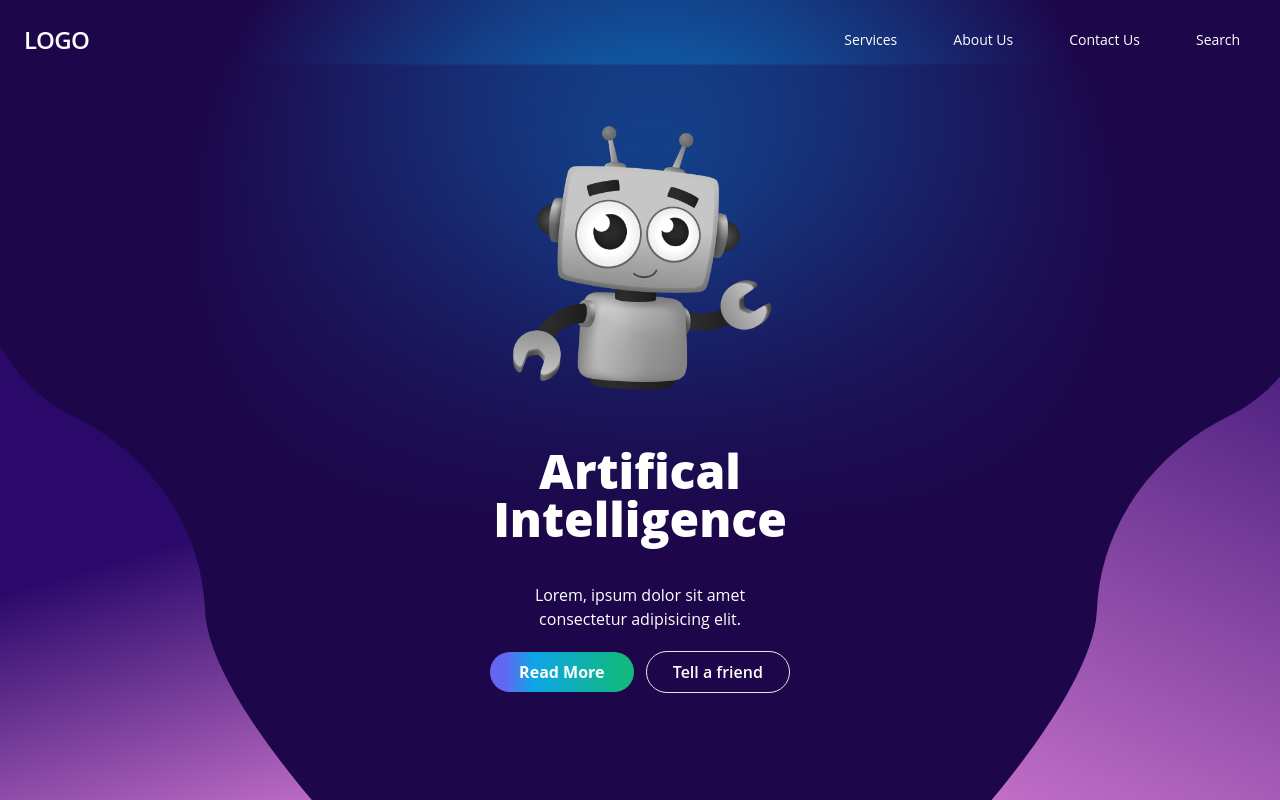
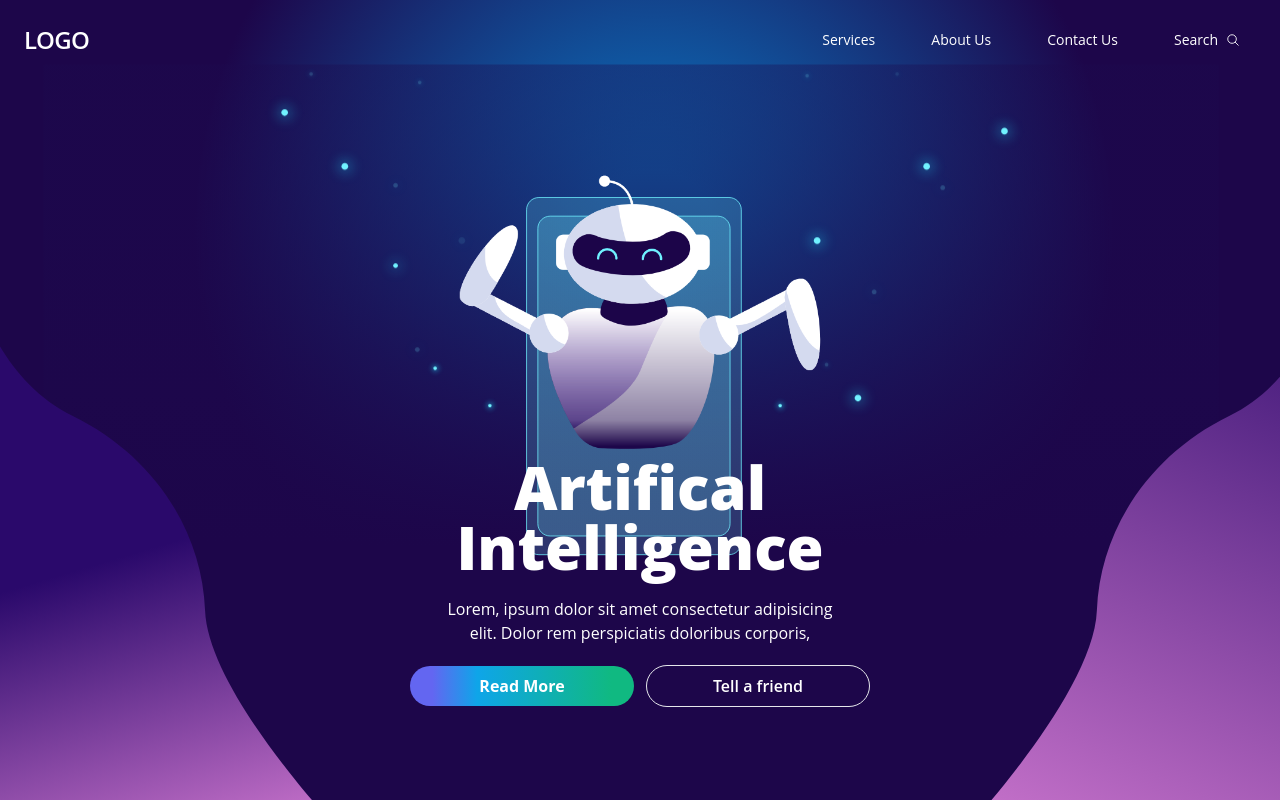
Before and after one commit to RehamanSyed/ai, a React (Create React App) app: page / in a window 1280 px wide. Built offline with nearby package versions, Linux system fonts and the light colour scheme.

Commit message:
update animation

```diff
--- a/src/App.js
+++ b/src/App.js
@@ -1,7 +1,8 @@
 import { useState } from "react";
-import { motion } from "framer-motion";
+import { animate, motion } from "framer-motion";
 import Header from "./shared/Header";
-import robotimg from "./image/robot.png";
+import robotesimg from "./image/robotes.svg";
+import dotsimg from "./image/dots.svg";
 import bgimg from "./image/BG.svg";
 function App() {
   const imgVariant = {
@@ -10,19 +11,30 @@ function App() {
       opacity: 0,
     },
     animate: {
-      y: 0,
+      y: 100,
       opacity: 1,
+    },
+  };
+  const dotsVariant = {
+    hidden: {
+      opacity: 0,
+    },
+    animate: {
+      opacity: 1,
+    },
+    exit: {
+      opacity: 0,
     },
   };
   return (
     <div
-      className="bg-[#030c39] h-screen text-white bg-cover bg-center"
-      style={{ backgroundImage: `url(${bgimg})` }}
+      className=" min-h-screen text-white bg-cover bg-center bg-no-repeat"
+      style={{ backgroundColor: "#1d064a", backgroundImage: `url(${bgimg})` }}
     >
       <Header />
-      <section className="absolute h-screen inset-0 flex justify-center items-center">
-        <motion.div className="container mx-auto w-[300px]">
-          <div className="flex justify-center items-center flex-col space-y-10 mb-5 text-center">
+      <section className="absolute min-h-screen inset-0 flex justify-center items-center">
+        <motion.div className="container mx-auto w-[400px]">
+          <div className="flex justify-center items-center flex-col  mb-5 text-center">
             <motion.img
               variants={imgVariant}
               transition={{
@@ -31,11 +43,29 @@ function App() {
               }}
               animate="animate"
               initial="hidden"
-              src={robotimg}
+              src={robotesimg}
               alt="robot"
+              className="w-96 h-96"
             />
+            <div>
+              <motion.img
+                src={dotsimg}
+                style={{}}
+                className="cursor-pointer absolute inset-0 w-full"
+                variants={dotsVariant}
+                initial={{ opacity: 0, scale: 0.9 }}
+                animate={{ opacity: 1, scale: 0.8 }}
+                transition={{ repeat: Infinity, repeatDelay: 3, duration: 1 }}
+                // transition={{
+                //   repeat: Infinity,
+                //   repeatDelay: 4,
+                //   ease: "linear",
+                //   duration: 5,
+                // }}
+              />
+            </div>
             <motion.h1
-              className="text-5xl font-extrabold"
+              className=" text-[36px] md:text-5xl lg:text-[60px] font-extrabold mb-5 relative z-10 leading-tight"
               animate={{ opacity: 1, scale: 1 }}
               transition={{
                 duration: 1,
@@ -55,16 +85,17 @@ function App() {
               }}
               initial={{ opacity: 0, scale: 0.5 }}
             >
-              Lorem, ipsum dolor sit amet consectetur adipisicing elit.
+              Lorem, ipsum dolor sit amet consectetur adipisicing elit. Dolor
+              rem perspiciatis doloribus corporis,
             </motion.p>
-          </div>
-          <div className="flex justify-center space-x-3 items-center">
-            <button className="text-md bg-gradient-to-r from-indigo-500 from-10% via-sky-500 via-30% to-emerald-500 to-90% hover:bg-blue-700 text-white font-bold py-2 px-4 w-56  rounded-full">
-              Read More
-            </button>
-            <button className="text-md text-white bg-transparent  font-semibold hover:text-white py-2 px-4 border border-gradient-to-r from-indigo-500 via-purple-500 rounded-full  w-56">
-              Tell a friend
-            </button>
+            <div className="flex justify-center space-x-3 items-center mt-5 ">
+              <button className="text-md bg-gradient-to-r from-indigo-500 from-10% via-sky-500 via-30% to-emerald-500 to-90% hover:bg-blue-700 text-white font-bold py-2 px-4 w-32 md:w-40 lg:w-56  rounded-full">
+                Read More
+              </button>
+              <button className="text-md text-white bg-transparent  font-semibold hover:text-white py-2 px-4 border border-gradient-to-r from-indigo-500 via-purple-500 rounded-full w-32 md:w-40 lg:w-56">
+                Tell a friend
+              </button>
+            </div>
           </div>
         </motion.div>
       </section>
--- a/src/index.css
+++ b/src/index.css
@@ -5,4 +5,5 @@
 body {
   margin: 0;
   font-family: Open Sans, sans-serif;
+  background-color: #1d064a;
 }
--- a/src/shared/Header.jsx
+++ b/src/shared/Header.jsx
@@ -17,7 +17,7 @@ const Header = () => {
     {
       name: "Search",
       hasIcon: true,
-      icon: <IoSearchOutline />,
+      icon: <IoSearchOutline className="ml-2" />,
     },
   ];
   return (
@@ -27,7 +27,7 @@ const Header = () => {
           <div className="flex items-center flex-shrink-0  mr-6">
             <span className="font-semibold text-2xl tracking-tight">LOGO</span>
           </div>
-          {/* <div className="block lg:hidden">
+          <div className="flex lg:hidden">
             <button className="flex items-center px-3 py-2 border rounded text-teal-200 border-teal-400 hover:text-white hover:border-white">
               <svg
                 className="fill-current h-3 w-3"
@@ -38,17 +38,18 @@ const Header = () => {
                 <path d="M0 3h20v2H0V3zm0 6h20v2H0V9zm0 6h20v2H0v-2z" />
               </svg>
             </button>
-          </div> */}
-          <div className="block lg:flex lg:items-center lg:w-auto">
+          </div>
+          <div className="hidden lg:flex lg:items-center lg:w-auto">
             <ul className="text-sm flex lg:flex-grow space-x-10">
               {menu.map((list, idx) => {
                 return (
                   <li>
                     <a
                       href="#responsive-header"
-                      className="block mt-4 lg:inline-block lg:mt-0  mr-4"
+                      className="block mt-4 lg:flex justify-between items-center space-x-3 lg:mt-0  mr-4"
                     >
                       {list.name}
+                      {list.hasIcon ? list.icon : ""}
                     </a>
                   </li>
                 );
```
Also changed, not shown: src/image/dots.svg (added), src/image/robotes.svg (added).
